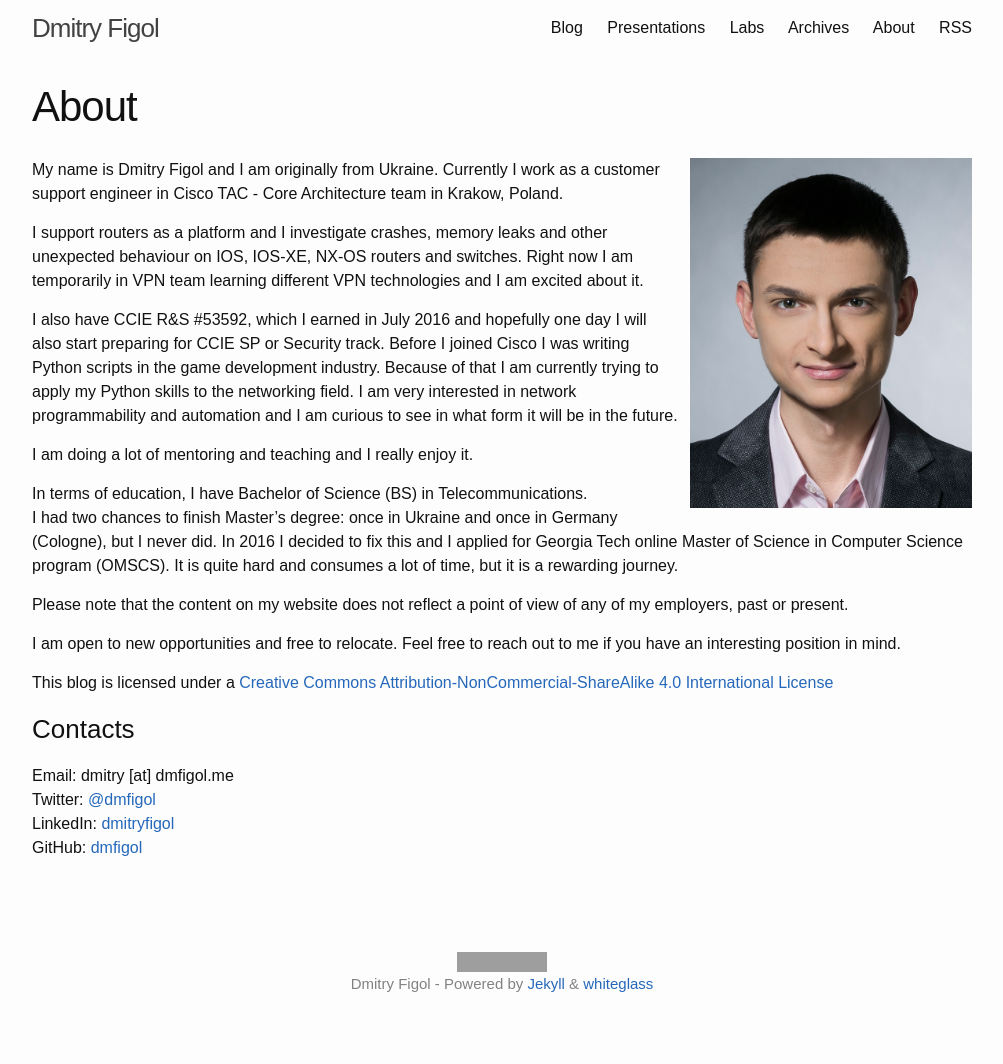
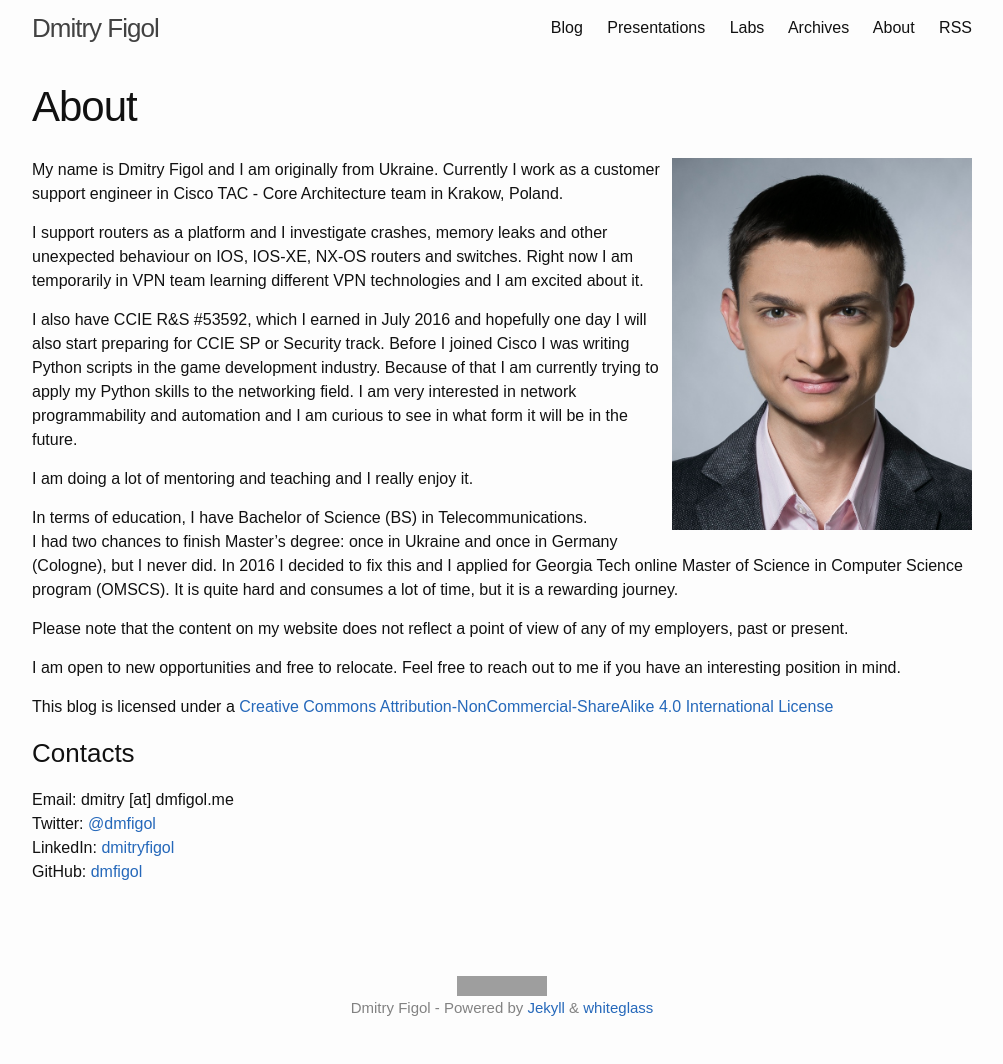
Before and after one commit to emilgaripov/dmfigol.me, a Jekyll site: the page built from _pages/about.md, in a window 1280 px wide. Shown: the whole page, without its empty margins (138-1141 px from the left). Built offline with Jekyll 4.4.1, drawn with Linux system fonts in a browser that asks for light colours; comment, search, counter and statistics services are not loaded; before the commit the page ends 1040 px from its top, so only the background shows below that; grey boxes are pictures that could not be loaded.

Commit message:
small styling fixes

```diff
--- a/_layouts/home.html
+++ b/_layouts/home.html
@@ -19,7 +19,7 @@ layout: default
             <a class="post-link" href="{{ post.url | relative_url }}">{{ post.title | escape }}{% if post.external-url %} &rarr;{% endif %}</a>
           </h1>
 
-          <p class="post-meta">{{ post.date | date: "%b %-d, %Y" }}{% if post.categories != empty %} • {% include category_links.html categories=post.categories %}{% endif %}{% if post.comments %} • <a href="{{ post.url }}#disqus_thread">0 Comments</a>{% endif %}</p>
+          <p class="post-meta">{{ post.date | date: "%b %-d, %Y" }}{% if post.comments %} • <a href="{{ post.url }}#disqus_thread">0 Comments</a>{% endif %}</p>
         </header>
 
         <div class="post-content">
--- a/_layouts/post.html
+++ b/_layouts/post.html
@@ -9,7 +9,7 @@ layout: default
     {% else %}
       <h1 class="post-title" itemprop="name headline">{{ page.title | escape }}</h1>
     {% endif %}
-    <p class="post-meta"><time datetime="{{ page.date | date_to_xmlschema }}" itemprop="datePublished">{{ page.date | date: "%b %-d, %Y" }}</time>{% if page.author %} • <span itemprop="author" itemscope itemtype="https://schema.org/Person"><span itemprop="name">{{ page.author }}</span></span>{% endif %}{% if page.categories != empty %} • {% include category_links.html categories=page.categories %}{% endif %}{% if page.comments %} • <a href="{{ page.url }}#disqus_thread">0 Comments</a>{% endif %}</p>
+    <p class="post-meta"><time datetime="{{ page.date | date_to_xmlschema }}" itemprop="datePublished">{{ page.date | date: "%b %-d, %Y" }}</time>{% if page.author %} • <span itemprop="author" itemscope itemtype="https://schema.org/Person"><span itemprop="name">{{ page.author }}</span></span>{% endif %}{% if page.comments %} • <a href="{{ page.url }}#disqus_thread">0 Comments</a>{% endif %}</p>
   </header>
 
   <div class="post-content" itemprop="articleBody">
--- a/_pages/about.md
+++ b/_pages/about.md
@@ -3,7 +3,7 @@ layout: page
 title: "About"
 permalink: /about/
 ---
-![Dmitry Figol](/assets/dmfigol.jpg){:class="img-responsive" height="350px" .float-right}
+![Dmitry Figol](/assets/dmfigol.jpg){:width="300px" .float-right}
 My name is Dmitry Figol and I am originally from Ukraine.
 Currently I work as a customer support engineer in Cisco TAC - Core Architecture team in Krakow, Poland.
 
--- a/assets/main.scss
+++ b/assets/main.scss
@@ -30,8 +30,22 @@ $on-laptop:        800px;
 .float-right {
     float: right;
     margin: 0 0 10px 10px;
+    height: auto;
+    max-width: 100%;
 }
 
+.float-left {
+    float: left;
+    margin: 0 10px 10px 0;
+    height: auto;
+    max-width: 100%;
+}
+
+.img-responsive {
+    display: block;
+    max-width: 100%;
+    height: auto;
+}
 
 // whiteglass also includes a mixin for defining media queries.
 // Use media queries like this:
```
